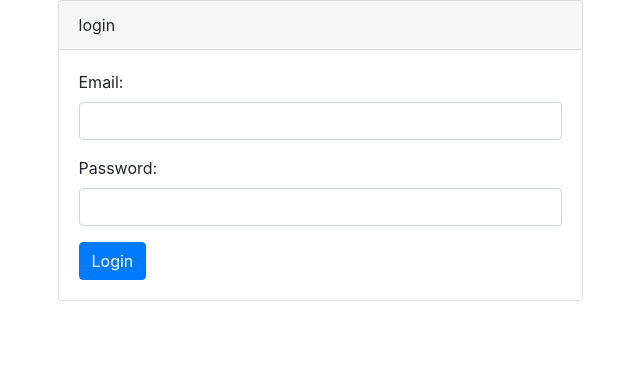
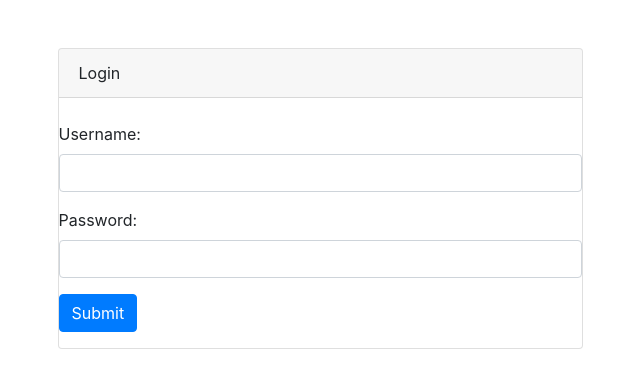
Before and after one commit to ValeriyFromUA/catAPP, a Django app: page /login/ in a window 1280 px wide. Shown: the part 72-460 px from the top of the page, without its empty margins (320-960 px from the left). Run offline with Django 4.2, Linux system fonts and the light colour scheme; some libraries are stand-ins or nearby versions.

Commit message:
added login

```diff
--- a/my_app/catapp/forms.py
+++ b/my_app/catapp/forms.py
@@ -1,6 +1,7 @@
 from django.forms import ModelForm
 from django.contrib.auth.forms import UserCreationForm
 from .models import User, Confirmations
+from django import forms
 
 
 class NewUserForm(UserCreationForm):
@@ -15,8 +16,5 @@ class UserForm(ModelForm):
         fields = ['bio', 'avatar']
 
 
-from django import forms
-
-
 class ConfirmationForm(forms.Form):
     confirmation_key = forms.CharField(label='confirmation key', max_length=50)
--- a/my_app/catapp/models.py
+++ b/my_app/catapp/models.py
@@ -7,13 +7,11 @@ from cofirmation import send_confirmation_email
 
 
 class User(AbstractUser):
-    username = models.CharField(max_length=200, null=True)
+    username = models.CharField(max_length=200, null=True, unique=True)
     email = models.EmailField(unique=True, null=True)
     bio = models.TextField(null=True)
     avatar = models.ImageField(null=True, default="avatar.svg")
     is_confirmed = models.BooleanField(default=False)
-    USERNAME_FIELD = 'email'
-    REQUIRED_FIELDS = []
 
 
 class Confirmations(models.Model):
--- a/my_app/catapp/templates/base.html
+++ b/my_app/catapp/templates/base.html
@@ -31,7 +31,7 @@
 
 <div class="text-end">
   {% if user.is_authenticated %}
-    <a href="profile/{{request.user.id}}" class="btn btn-outline-light me-2">{{ request.user.username }}</a>
+    <a href="/profile/{{request.user.id}}" class="btn btn-outline-light me-2">{{ request.user.username }}</a>
     <a href="{% url 'logout' %}" class="btn btn-warning">Logout</a>
   {% else %}
     <a href="{% url 'login' %}" class="btn btn-outline-light me-2">Login</a>
--- a/my_app/catapp/templates/login.html
+++ b/my_app/catapp/templates/login.html
@@ -3,27 +3,22 @@
 <div class="container">
     <div class="row justify-content-center">
         <div class="col-md-6">
+            <br>
+            <br>
             <div class="card">
-                <div class="card-header">{{ page }}</div>
-                <div class="card-body">
-                    {% if messages %}
-                    {% for message in messages %}
-                    <div class="alert alert-danger" role="alert">
-                        {{ message }}
-                    </div>
-                    {% endfor %}
-                    {% endif %}
-                    <form method="POST">
+                <div class="card-header">Login</div>
+                    <form class="form-group" method="POST" action="">
                         {% csrf_token %}
+                        <br>
                         <div class="form-group">
-                            <label for="email">Email:</label>
-                            <input type="email" class="form-control" id="email" name="email" required>
+                            <label for="username">Username:</label>
+                            <input type="text" class="form-control" id="username" name="username" required>
                         </div>
                         <div class="form-group">
                             <label for="password">Password:</label>
                             <input type="password" class="form-control" id="password" name="password" required>
                         </div>
-                        <button type="submit" class="btn btn-primary">Login</button>
+                        <button type="submit" class="btn btn-primary">Submit</button>
                     </form>
                 </div>
             </div>
--- a/my_app/catapp/views.py
+++ b/my_app/catapp/views.py
@@ -13,24 +13,17 @@ from .models import User, Confirmations, Posts, Likes, Tags, Images, PostTags
 
 
 def login_page(request):
-    page = 'login'
-    if request.user.is_authenticated:
-        return redirect('home')
     if request.method == 'POST':
-        email = request.POST.get('email')
+        username = request.POST.get('username')
         password = request.POST.get('password')
 
-        try:
-            user = User.objects.get(email=email)
-        except:
-            messages.error(request, 'User does not exist')
-
-        user = authenticate(request, email=email, password=password)
+        user = authenticate(request, username=username, password=password)
         if user is None:
             messages.error(request, 'Username OR password does not exit')
+        login(request, user)
+        return redirect(reverse('profile', args=[user.id]))
 
-    context = {'page': page}
-    return render(request, 'login.html', context)
+    return render(request, 'login.html')
 
 
 def logout_user(request):
```
Also changed, not shown: my_app/catapp/migrations/0004_alter_user_username.py (added), my_app/db.sqlite3, my_app/static/images/1937398.jpg (added).
